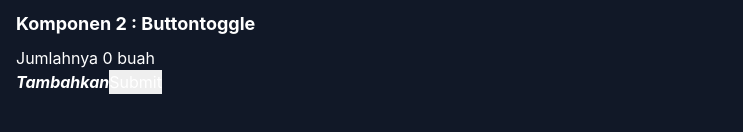
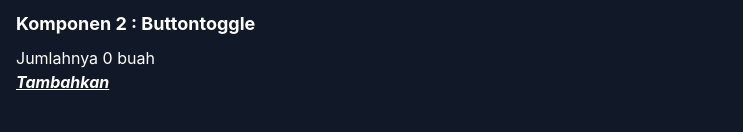
Before and after one commit to syahrizalfauzi/Tugas_Modul2_Kel47, a React (Create React App) app: page / in a window 1280 px wide. Shown: the part 326-458 px from the top of the page, without its empty margins (0-743 px from the left). Built offline with nearby package versions, Linux system fonts and the light colour scheme.

Commit message:
Update index.js

```diff
--- a/src/Counter/index.js
+++ b/src/Counter/index.js
@@ -9,11 +9,10 @@ function Button(props) {
       <button onClick={() => setCount(count + 1)}>
         <b
           className={`${blue ? "blue" : ""} ${italic ? "italic" : ""} ${
-            isClicked ? "red" : ""
-          }`}
+            isClicked ? "underline" : ""}`}
         >
           Tambahkan
-          <input type="submit" clicked={isClicked}></input>
+          <input type="button" clicked={isClicked}></input>
         </b>
       </button>
     </div>
```
